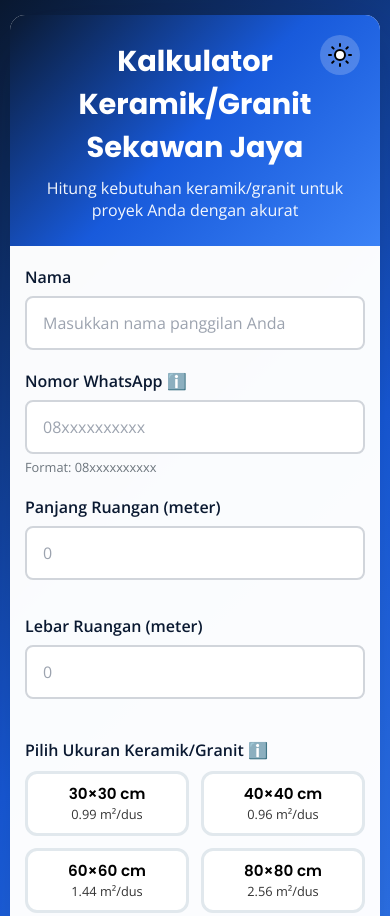
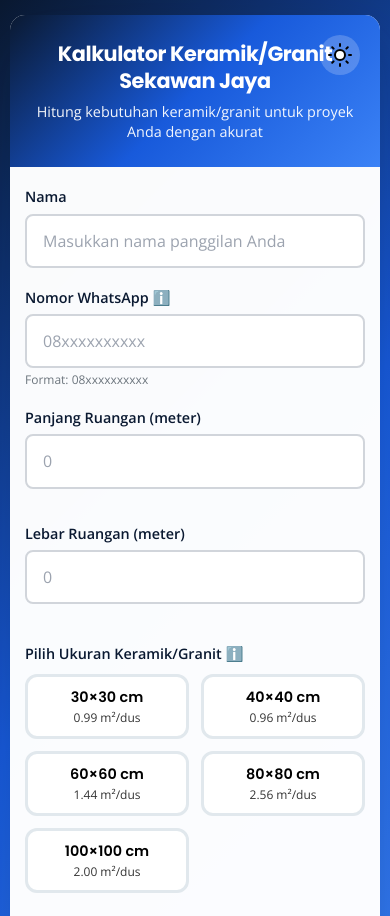
Before and after one commit to sekawanjayapml/kalkulator, a plain HTML site: page index.html in a window 390 px wide. Shown: the top 916 px of the page. Drawn offline with nearby package versions, Linux system fonts and the light colour scheme.

Commit message:
index.html

```diff
--- a/index.html
+++ b/index.html
@@ -15,6 +15,8 @@
             min-height: 100vh;
             padding: 10px;
             transition: background 0.3s ease;
+            font-size: 15px;
+            line-height: 1.5;
         }
 
         body.dark-mode {
@@ -51,12 +53,16 @@
 
         .header h1 {
             font-family: 'Poppins', sans-serif;
-            font-size: 1.8rem;
+            font-size: 1.6rem;
             font-weight: 700;
+            line-height: 1.3;
+            letter-spacing: -0.02em;
             margin-bottom: 8px;
         }
         .header p {
-            font-size: 1rem;
+            font-size: 0.95rem;
+            font-weight: 400;
+            line-height: 1.4;
             opacity: 0.95;
         }
 
@@ -80,48 +86,48 @@
             min-width: 200px;
         }
 
-        /* IMPROVED LABEL STYLES */
         label {
             display: block;
             font-weight: 600;
             color: #0a1931;
-            margin-bottom: 8px;
+            margin-bottom: 6px;
             transition: color 0.3s ease;
+            font-size: 0.95rem;
+            font-weight: 600;
+            line-height: 1.4;
         }
 
         body.dark-mode label {
             color: #6ab0ff;
         }
 
-        /* IMPROVED INPUT STYLES - FOCUS ON INPUT FIELD ONLY */
         input, select {
             width: 100%;
             padding: 14px 16px;
-            border: 2px solid #D1D5DB; /* Changed from #e1e8ed to neutral gray */
-            border-radius: 8px; /* Changed from 10px to 8px for modern look */
-            font-size: 16px; /* Increased from 1rem for better mobile experience */
+            border: 2px solid #D1D5DB;
+            border-radius: 8px;
+            font-size: 15px;
             background: #ffffff;
             color: #111827;
-            transition: all 0.3s cubic-bezier(0.4, 0, 0.2, 1); /* Smoother transition */
+            transition: all 0.3s cubic-bezier(0.4, 0, 0.2, 1);
             font-family: inherit;
+            font-weight: 400;
+            line-height: 1.4;
         }
 
-        /* Improved placeholder styling */
         input::placeholder {
-            color: #9CA3AF; /* Changed from default to lighter gray */
+            color: #9CA3AF;
             opacity: 1;
         }
 
-        /* FOCUS STATE - Blue brand color with subtle glow */
         input:focus, select:focus {
             outline: none;
-            border-color: #3B82F6; /* Changed to brand blue */
+            border-color: #3B82F6;
             box-shadow: 0 0 0 3px rgba(59, 130, 246, 0.1),
-                        0 1px 3px 0 rgba(0, 0, 0, 0.1); /* Added subtle glow */
+                        0 1px 3px 0 rgba(0, 0, 0, 0.1);
             background: #ffffff;
         }
 
-        /* Dark mode input styles */
         body.dark-mode input,
         body.dark-mode select {
             background: #2a3b52;
@@ -141,7 +147,6 @@
             background: #2a3b52;
         }
 
-        /* Grid untuk opsi keramik */
         .granite-grid {
             display: grid;
             grid-template-columns: repeat(auto-fit, minmax(120px, 1fr));
@@ -191,15 +196,16 @@
         .granite-size {
             font-family: 'Poppins', sans-serif;
             font-weight: 600;
-            font-size: 1rem;
+            font-size: 0.95rem;
             margin-bottom: 4px;
-            line-height: 1.2;
+            line-height: 1.3;
         }
 
         .granite-area {
-            font-size: 0.85rem;
+            font-size: 0.8rem;
+            font-weight: 400;
+            line-height: 1.2;
             opacity: 0.8;
-            line-height: 1.2;
         }
 
         .calculate-btn {
@@ -208,8 +214,9 @@
             color: white;
             border: none;
             padding: 16px;
-            font-size: 1.1rem;
+            font-size: 1rem;
             font-weight: 600;
+            line-height: 1.4;
             border-radius: 12px;
             cursor: pointer;
             margin: 25px 0;
@@ -234,7 +241,6 @@
             background: linear-gradient(135deg, #0a2542 0%, #1c6ea4 100%);
         }
 
-        /* Success Checkmark Animation */
         .success-animation {
             position: absolute;
             top: 50%;
@@ -325,8 +331,10 @@
         .result h3 {
             font-family: 'Poppins', sans-serif;
             color: #0a1931;
-            font-size: 1.5rem;
+            font-size: 1.3rem;
             font-weight: 700;
+            line-height: 1.3;
+            letter-spacing: -0.01em;
             margin-bottom: 20px;
         }
 
@@ -360,7 +368,9 @@
         }
 
         .result-item .label {
-            font-size: 0.9rem;
+            font-size: 0.85rem;
+            font-weight: 500;
+            line-height: 1.3;
             color: #6c757d;
             margin-bottom: 5px;
             transition: color 0.3s ease;
@@ -372,8 +382,9 @@
 
         .result-item .value {
             font-family: 'Poppins', sans-serif;
-            font-size: 1.4rem;
+            font-size: 1.2rem;
             font-weight: 700;
+            line-height: 1.2;
             color: #0a1931;
             transition: color 0.3s ease;
             margin-top: 5px;
@@ -388,8 +399,9 @@
             color: white;
             border: none;
             padding: 16px 30px;
-            font-size: 1.1rem;
+            font-size: 0.95rem;
             font-weight: 600;
+            line-height: 1.4;
             border-radius: 12px;
             cursor: pointer;
             text-decoration: none;
@@ -413,7 +425,8 @@
             border: none;
             padding: 12px 20px;
             font-size: 0.95rem;
-            font-weight: 500;
+            font-weight: 600;
+            line-height: 1.4;
             border-radius: 8px;
             cursor: pointer;
             text-decoration: none;
@@ -437,7 +450,8 @@
 
         small {
             color: #6c757d;
-            font-size: 0.8rem;
+            font-size: 0.75rem;
+            line-height: 1.3;
             display: block;
             margin-top: 4px;
             transition: color 0.3s ease;
@@ -493,7 +507,6 @@
             border-color: #5c343a;
         }
 
-        /* Dark Mode Toggle */
         .dark-mode-toggle {
             position: absolute;
             top: 20px;
@@ -544,7 +557,6 @@
             display: none;
         }
 
-        /* Tooltip */
         .tooltip {
             position: relative;
             display: inline-block;
@@ -574,14 +586,14 @@
             opacity: 1;
         }
 
-        /* Footer Styles */
         .footer {
             text-align: center;
             padding: 20px;
             margin: 20px auto 10px auto;
             max-width: 1000px;
             color: white;
-            font-size: 0.9rem;
+            font-size: 0.85rem;
+            line-height: 1.4;
             transition: color 0.3s ease;
         }
 
@@ -594,8 +606,11 @@
             opacity: 0.9;
         }
 
-        /* Responsiveness */
         @media (max-width: 768px) {
+            body {
+                font-size: 14px;
+            }
+
             .container {
                 margin: 5px auto 15px auto;
                 border-radius: 15px;
@@ -603,6 +618,16 @@
             .header {
                 padding: 25px 15px;
             }
+
+            .header h1 {
+                font-size: 1.4rem;
+                line-height: 1.3;
+            }
+
+            .header p {
+                font-size: 0.9rem;
+            }
+
             .calculator {
                 padding: 20px 15px;
             }
@@ -612,7 +637,11 @@
             }
 
             input, select {
-                font-size: 16px; /* Prevent zoom on iOS */
+                font-size: 16px;
+            }
+
+            label {
+                font-size: 0.9rem;
             }
 
             .result {
@@ -621,7 +650,7 @@
             }
 
             .result h3 {
-                font-size: 1.3rem;
+                font-size: 1.2rem;
                 margin-bottom: 20px;
             }
 
@@ -644,7 +673,7 @@
             }
 
             .result-item .value {
-                font-size: 1.2rem;
+                font-size: 1.1rem;
                 font-weight: 700;
                 line-height: 1.2;
             }
@@ -654,7 +683,7 @@
                 justify-content: center;
                 margin: 8px 0;
                 padding: 14px 20px;
-                font-size: 1rem;
+                font-size: 0.95rem;
             }
 
             .granite-grid {
@@ -665,10 +694,10 @@
                 padding: 10px 5px;
             }
             .granite-size {
-                font-size: 0.95rem;
+                font-size: 0.9rem;
             }
             .granite-area {
-                font-size: 0.8rem;
+                font-size: 0.75rem;
             }
 
             .footer {
@@ -679,6 +708,10 @@
         }
 
         @media (max-width: 480px) {
+            .header h1 {
+                font-size: 1.3rem;
+            }
+
             .result-details {
                 grid-template-columns: repeat(2, 1fr);
                 gap: 10px;
@@ -694,7 +727,7 @@
             }
 
             .result-item .value {
-                font-size: 1.1rem;
+                font-size: 1rem;
             }
 
             .granite-grid {
@@ -710,6 +743,7 @@
     </style>
 </head>
 <body>
+    <!-- SEMUA HTML CONTENT TETAP SAMA PERSIS -->
     <div class="container">
         <div class="header">
             <button class="dark-mode-toggle" id="darkModeToggle" aria-label="Toggle dark mode">
@@ -860,6 +894,7 @@
         <p>© Copyright 2025, Sekawan Jaya, All Rights Reserved.</p>
     </div>
 
+    <!-- SEMUA JAVASCRIPT TETAP SAMA PERSIS -->
     <script>
         // JavaScript tetap sama persis seperti sebelumnya
         // Pilih ukuran dengan hide previous results
```
